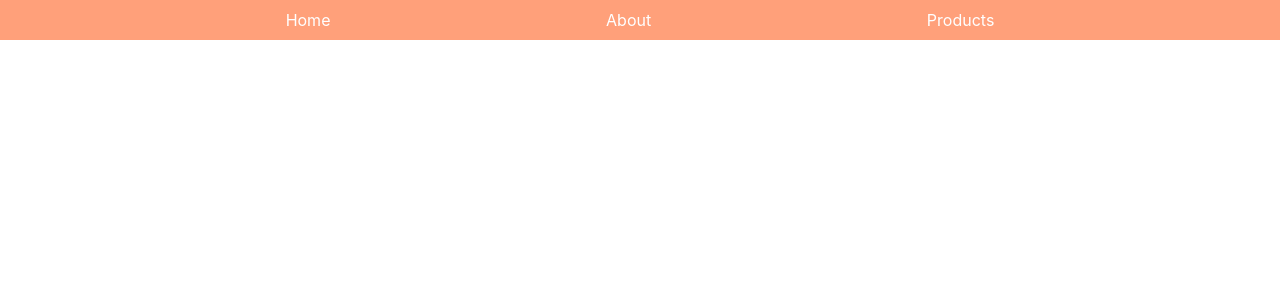
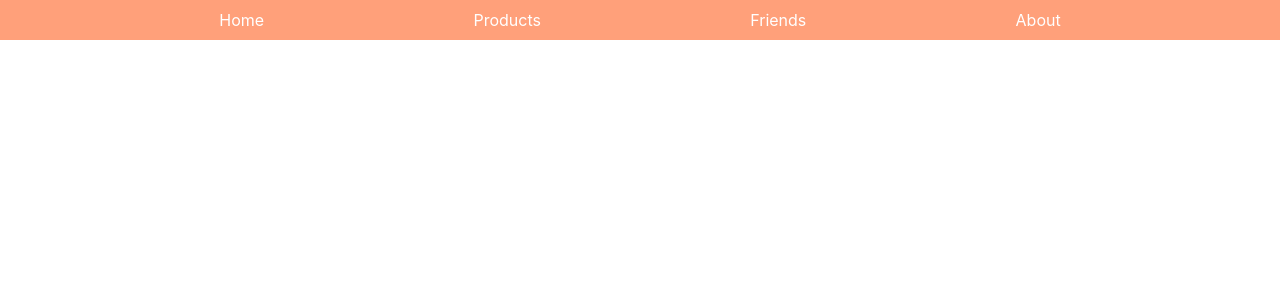
Before and after one commit to RaisulislamRimon/milestone9-module52-explore-react-routes-router, a React (Create React App) app in the folder explore-routes/: page / in a window 1280 px wide. Shown: the top 300 px of the page. Built offline with nearby package versions, Linux system fonts and the light colour scheme.

Commit message:
52-3 (interesting) Nested route and outlet for shared content

```diff
--- a/explore-routes/src/App.js
+++ b/explore-routes/src/App.js
@@ -13,9 +13,9 @@ const App = () => {
       element: <Main />,
       children: [
         { path: "/home", element: <Home /> },
-        { path: "/about", element: <About /> },
         { path: "/products", element: <Products /> },
         { path: "/friends", element: <Friends /> },
+        { path: "/about", element: <About /> },
       ],
     },
   ]);
--- a/explore-routes/src/components/Header/Header.js
+++ b/explore-routes/src/components/Header/Header.js
@@ -1,13 +1,14 @@
 import React from "react";
 import { Link } from "react-router-dom";
-import './Header.css';
+import "./Header.css";
 
 const Header = () => {
   return (
     <div className="header">
       <Link to="/home">Home</Link>
+      <Link to="/products">Products</Link>
+      <Link to="/friends">Friends</Link>
       <Link to="/about">About</Link>
-      <Link to="/products">Products</Link>
     </div>
   );
 };
```
